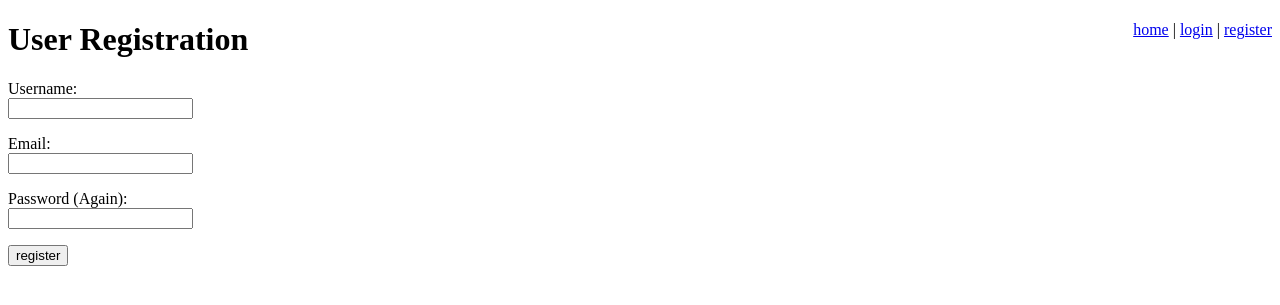
After one commit to thayton/django_bookmarks, a Django app: page /register/ in a window 1280 px wide. The commit adds this page. Shown: the top 305 px of the page. Run offline with Django 3.2, Linux system fonts and the light colour scheme.

Commit message:
chapter 4 updates

```diff
--- a/django_bookmarks/bookmarks/forms.py
+++ b/django_bookmarks/bookmarks/forms.py
@@ -1,3 +1,5 @@
+import re
+from django.contrib.auth.models import User
 from django import forms
 
 class RegistrationForm(forms.Form):
@@ -9,3 +11,22 @@
     password1 = forms.CharField(
         label=u'Password (Again)',
         widget=forms.PasswordInput)
+
+    def clean_username(self):
+        username = self.cleaned_data['username']
+        if not re.search(r'^\w+$', username):
+            raise forms.ValidationError('Username can only contain '
+              'alphanumeric characters and the underscore.')
+        try:
+            User.objects.get(username=usernmae)
+        except User.DoesNotExist:
+            return username
+        raise forms.ValidationError('Username is already taken')
+
+    def clean_password2(self):
+        if 'password1' in self.cleaned_data:
+            password1 = self.cleaned_data['password1']
+            password2 = self.cleaned_data['password1']
+            if password1 == password2:
+                return password2
+        raise forms.ValidationError('Passwords do not match.')
--- a/django_bookmarks/bookmarks/templates/base.html
+++ b/django_bookmarks/bookmarks/templates/base.html
@@ -6,7 +6,7 @@
     <title>
       Django Bookmarks | {% block title %}{% endblock %}
     </title>
-    <link rel="stylesheet" type="text/css" href="{% static 'bookmarks.css' %}" />
+    <link rel="stylesheet" type="text/css" href="{% static 'css/bookmarks.css' %}" />
   </head>
   <body>
     <div id="nav">
@@ -14,7 +14,8 @@
       {% if user.is_authenticated %}
         welcome {{ user.username }} (<a href="{% url 'logout' %}">logout</a>)
       {% else %}
-        <a href="{% url 'django.contrib.auth.views.login' %}">login</a>
+        <a href="{% url 'django.contrib.auth.views.login' %}">login</a> |
+        <a href="{% url 'register' %}">register</a>
       {% endif %}
     </div>
     <h1>{% block head %}{% endblock %}</h1>
--- a/django_bookmarks/bookmarks/templates/main_page.html
+++ b/django_bookmarks/bookmarks/templates/main_page.html
@@ -8,7 +8,7 @@
       Here you can store and share bookmarks!</p>
   {% else %}
     <p>Welcome anonymous user!
-      You need to <a href="/login/">login</a>
+      You need to <a href="{% url 'django.contrib.auth.views.login' %}">login</a>
       before you can store and share bookmarks.</p>
   {% endif %}
 {% endblock %}
--- /dev/null
+++ b/django_bookmarks/bookmarks/templates/registration/register.html
@@ -0,0 +1,11 @@
+{% extends "base.html" %}
+
+{% block title %}User Registration{% endblock %}
+{% block head %}User Registration{% endblock %}
+{% block content %}
+<form method="post" action=".">
+  {% csrf_token %}
+  {{ form.as_p }}
+  <input type="submit" value="register" />
+</form>
+{% endblock %}
--- a/django_bookmarks/bookmarks/urls.py
+++ b/django_bookmarks/bookmarks/urls.py
@@ -7,4 +7,5 @@
     url(r'^user/(\w+)/$', views.user_page, name='user_page'),
     url(r'^login/$', 'django.contrib.auth.views.login'),
     url(r'^logout/$', views.logout_page, name='logout'),
+    url(r'^register/$', views.register_page, name='register'),
 )
--- a/django_bookmarks/bookmarks/views.py
+++ b/django_bookmarks/bookmarks/views.py
@@ -5,6 +5,7 @@
 from django.contrib.auth.models import User
 from django.contrib.auth import logout
 from django.core.urlresolvers import reverse
+from bookmarks.forms import *
 
 def main_page(request):
     return render_to_response('main_page.html', {'user': request.user})
@@ -21,3 +22,19 @@
 def logout_page(request):
     logout(request)
     return HttpResponseRedirect(reverse('home'))
+
+def register_page(request):
+    if request.method == 'POST':
+        form = RegistrationForm(request.POST)
+        if form.is_valid():
+            user = User.objects.create_user(
+                username=form.cleaned_data['username'],
+                password=form.cleaned_data['password'],
+                email=form.cleaned_data['email']
+            )
+            return HttpResponseRedirect(reverse('home'))
+    else:
+        form = RegistrationForm()
+
+    reqc = RequestContext(request, {'form': form})
+    return render_to_response('registration/register.html', reqc)
```
Also changed, not shown: django_bookmarks/bookmarks/templates/registration/register_success.html (added, +11 -0 lines), django_bookmarks/bookmarks/static/css/bookmarks.css (renamed from django_bookmarks/bookmarks/static/bookmarks.css).
